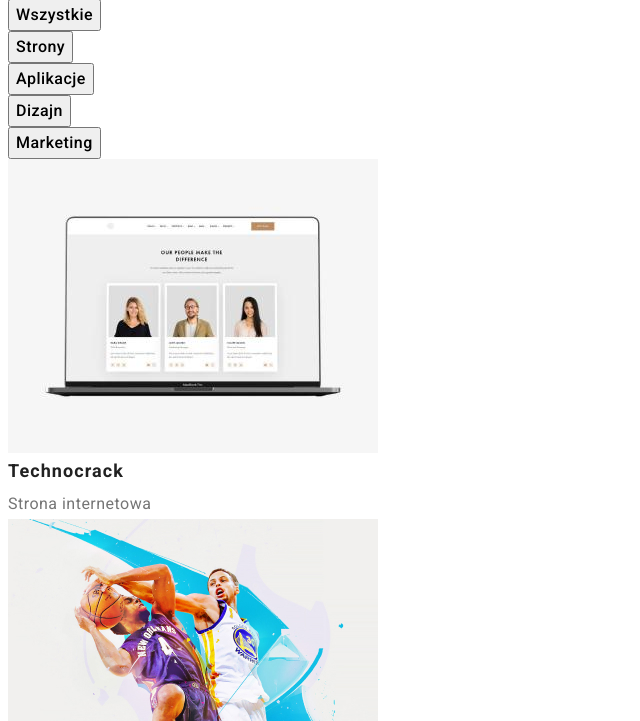
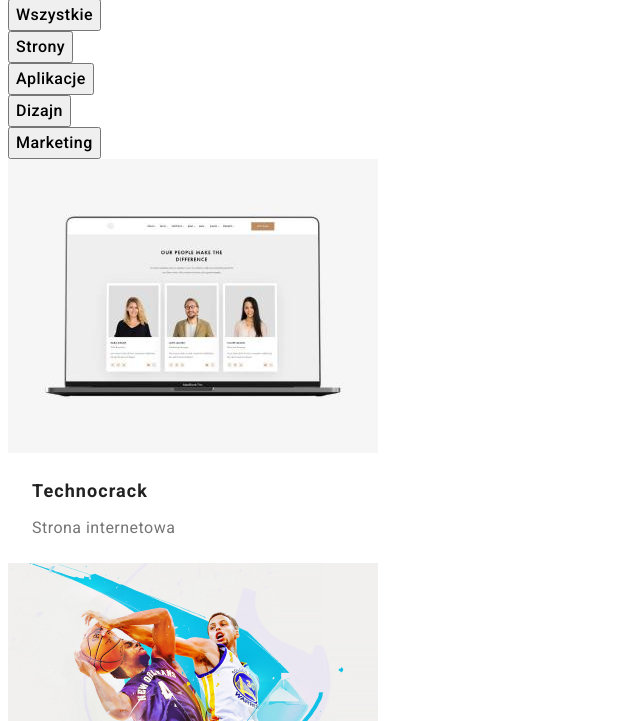
Before and after one commit to EmilStrozek/goit-markup-hw-02, a plain HTML site: page portfolio.html in a window 1280 px wide. Shown: the part 79-800 px from the top of the page, without its empty margins (0-640 px from the left). Drawn offline with Linux system fonts and the light colour scheme; a web font is replaced by a local one.

Commit message:
Uzupełnianie pozycjonowania klas III
Portfolio.html

```diff
--- a/css/style.css
+++ b/css/style.css
@@ -254,6 +254,7 @@ a {
 .footer {
   background-color: var(--dark-background-color);
 }
+/* background color */
 
 .footer .container {
   padding-top: 60px;
@@ -317,6 +318,11 @@ a {
   align-items: center;
 }
 
+.projects-list-wrap {
+	display: flex;
+	flex-wrap: wrap;
+}
+
 .filter-btn:hover,
 .filter-btn:focus {
   cursor: pointer;
@@ -329,11 +335,17 @@ a {
   font-size: 18px;
   line-height: 2;
   letter-spacing: 0.06em;
+  padding-top: 20px;
+	padding-left: 24px;
 }
+
 
 .projects-list-type {
   font-size: 16px;
   line-height: 1.875;
   letter-spacing: 0.03em;
   color: var(--grey-txt-color);
+  padding-top: 4px;
+	padding-bottom: 20px;
+	padding-left: 24px;
 }
```
